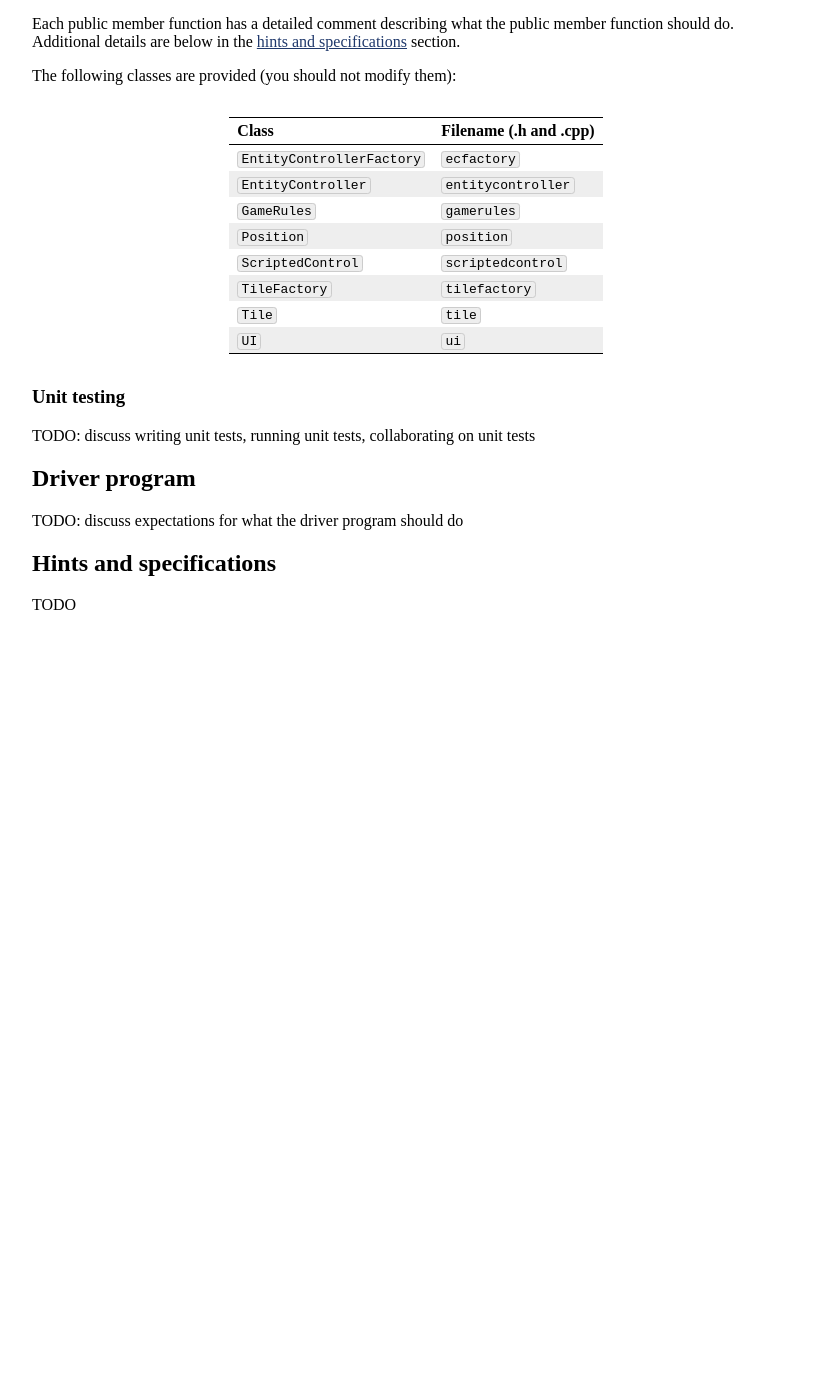
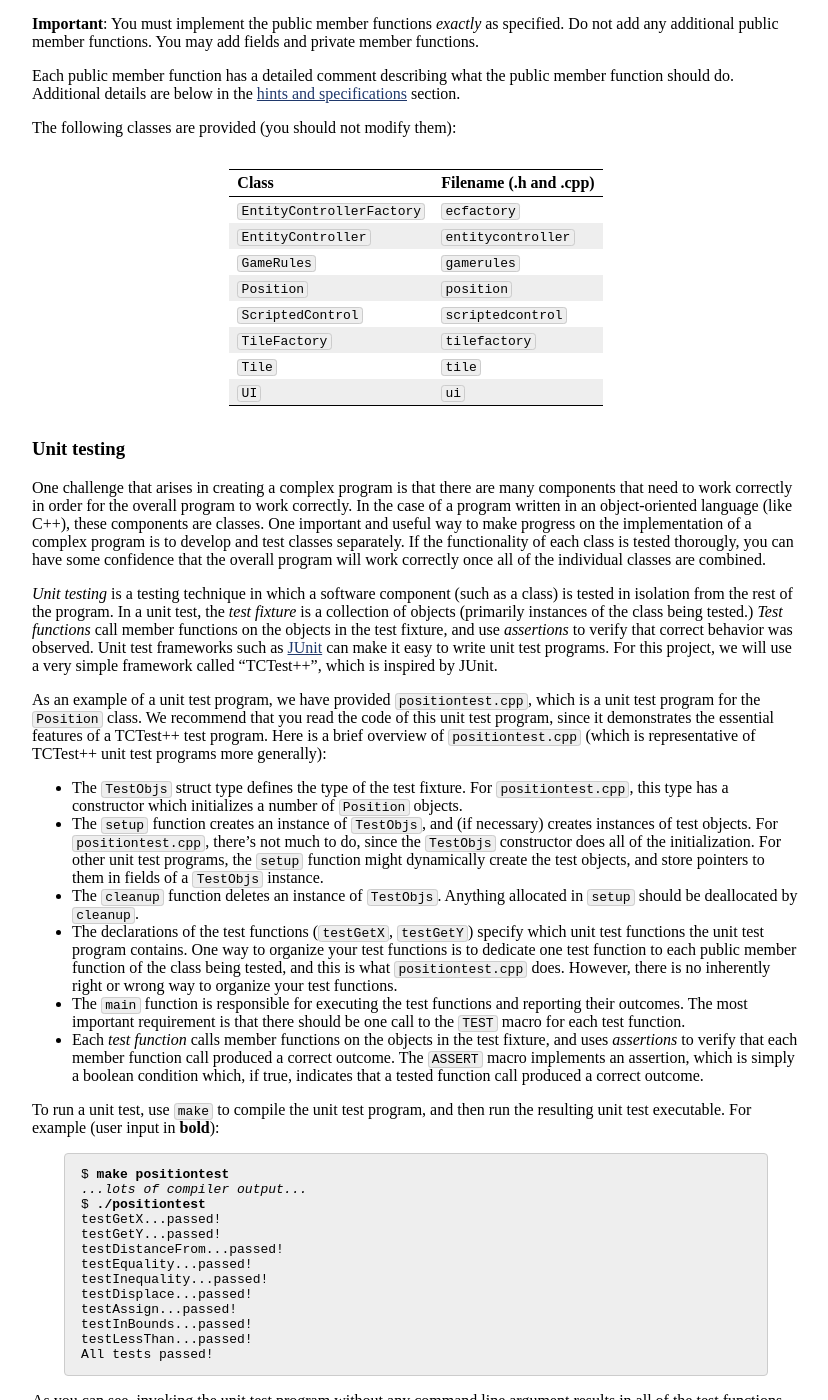
Before and after one commit to jhuintprog/spring2020, a Jekyll site: the page built from finproj/index.md, in a window 1280 px wide and 1400 px high, scrolled down 1186 px. Shown: the whole window, without its empty margins (224-1052 px from the left). Built offline with Jekyll 4.4.1, drawn with Linux system fonts in a browser that asks for light colours; before the commit the page ends 1816 px from its top, so only the background shows below that; some of the changed text lies outside the part shown.

Commit message:
start to document unit testing

```diff
--- a/finproj/index.md
+++ b/finproj/index.md
@@ -24,6 +24,8 @@ Your tasks are
 * Implement the specified classes
 * Test the specified classes thoroughly, including unit testing
 * Implement a driver program that allows the user to play the game
+
+This may seem like a pretty complex project. Don't panic! The [recommended approach](#recommended-approach) section outlines an approach to getting started, making progress, and finishing the project.
 
 ### Classes to implement
 
@@ -65,7 +67,48 @@ Class                     | Filename (.h and .cpp)
 
 ### Unit testing
 
-TODO: discuss writing unit tests, running unit tests, collaborating on unit tests
+One challenge that arises in creating a complex program is that there are many components that need to work correctly in order for the overall program to work correctly.  In the case of a program written in an object-oriented language (like C++), these components are classes.  One important and useful way to make progress on the implementation of a complex program is to develop and test classes separately.  If the functionality of each class is tested thorougly, you can have some confidence that the overall program will work correctly once all of the individual classes are combined.
+
+*Unit testing* is a testing technique in which a software component (such as a class) is tested in isolation from the rest of the program.  In a unit test, the *test fixture* is a collection of objects (primarily instances of the class being tested.)  *Test functions* call member functions on the objects in the test fixture, and use *assertions* to verify that correct behavior was observed.  Unit test frameworks such as [JUnit](https://junit.org) can make it easy to write unit test programs.  For this project, we will use a very simple framework called "TCTest++", which is inspired by JUnit.
+
+As an example of a unit test program, we have provided `positiontest.cpp`, which is a unit test program for the `Position` class.  We recommend that you read the code of this unit test program, since it demonstrates the essential features of a TCTest++ test program.  Here is a brief overview of `positiontest.cpp` (which is representative of TCTest++ unit test programs more generally):
+
+* The `TestObjs` struct type defines the type of the test fixture.  For `positiontest.cpp`, this type has a constructor which initializes a number of `Position` objects.
+* The `setup` function creates an instance of `TestObjs`, and (if necessary) creates instances of test objects. For `positiontest.cpp`, there's not much to do, since the `TestObjs` constructor does all of the initialization. For other unit test programs, the `setup` function might dynamically create the test objects, and store pointers to them in fields of a `TestObjs` instance.
+* The `cleanup` function deletes an instance of `TestObjs`. Anything allocated in `setup` should be deallocated by `cleanup`.
+* The declarations of the test functions (`testGetX`, `testGetY`) specify which unit test functions the unit test program contains. One way to organize your test functions is to dedicate one test function to each public member function of the class being tested, and this is what `positiontest.cpp` does. However, there is no inherently right or wrong way to organize your test functions.
+* The `main` function is responsible for executing the test functions and reporting their outcomes. The most important requirement is that there should be one call to the `TEST` macro for each test function.
+* Each *test function* calls member functions on the objects in the test fixture, and uses *assertions* to verify that each member function call produced a correct outcome.  The `ASSERT` macro implements an assertion, which is simply a boolean condition which, if true, indicates that a tested function call produced a correct outcome.
+
+To run a unit test, use `make` to compile the unit test program, and then run the resulting unit test executable.  For example (user input in **bold**):
+
+<div class="highlighter-rouge"><pre>
+$ <b>make positiontest</b>
+<i>...lots of compiler output...</i>
+$ <b>./positiontest</b>
+testGetX...passed!
+testGetY...passed!
+testDistanceFrom...passed!
+testEquality...passed!
+testInequality...passed!
+testDisplace...passed!
+testAssign...passed!
+testInBounds...passed!
+testLessThan...passed!
+All tests passed!
+</pre></div>
+
+As you can see, invoking the unit test program without any command line argument results in all of the test functions being executed.  You can execute a specific test function by specifying its name on the command line:
+
+<div class="highlighter-rouge"><pre>
+$ <b>./positiontest testLessThan</b>
+testLessThan...passed!
+All tests passed!
+</pre></div>
+
+The `setup` and `cleanup` functions are called automatically to give each test function its own freshly-created test fixture.
+
+However: because C++ is a memory-unsafe language (memory bugs can corrupt the program state), test function executions are not truly independent of each other, and a bug triggered by an earlier test function can affect the results of a later test function.  For that reason, using a command line argument to specify a specific test function ensures the most accurate testing for that test function.
 
 ## Driver program
 
```
Also changed, not shown: other parts of finproj/index.md (+8 -0 lines).
